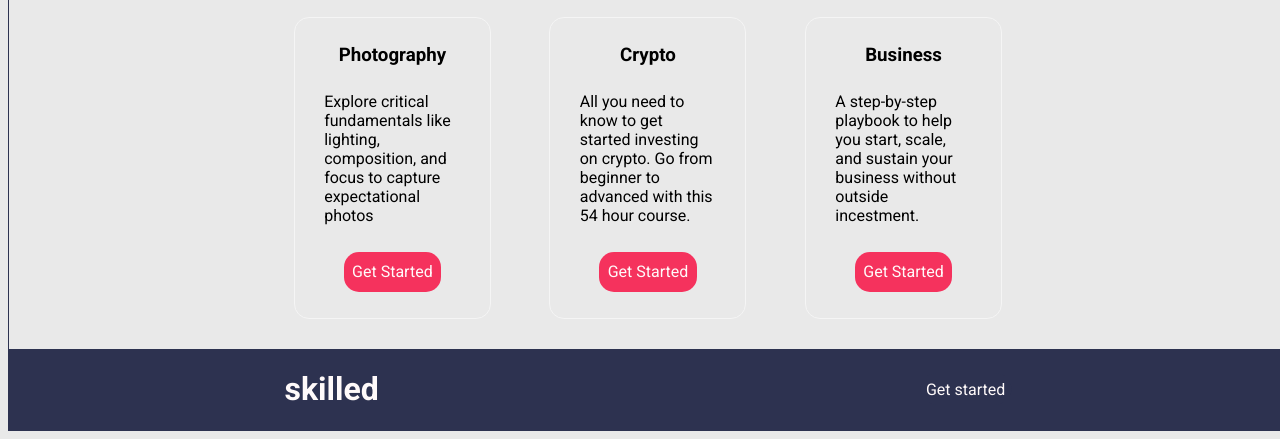
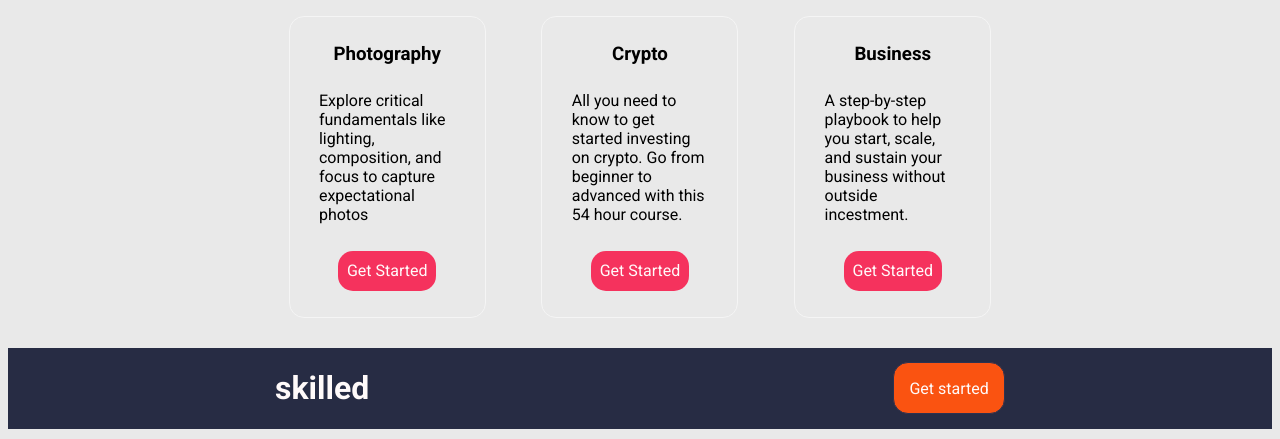
Before and after one commit to 629949/skilled-e-landing-page, a plain HTML site: page index.html in a window 1280 px wide. Shown: the part 725-1164 px from the top of the page. Drawn offline with Linux system fonts and the light colour scheme; a web font is replaced by a local one.

Commit message:
new edits

```diff
--- a/index.css
+++ b/index.css
@@ -6,8 +6,6 @@ body {
     flex-direction: column;
     font-family: "Roboto", sans-serif;
     background-color: #e9e9e9;
-    width: 100%;
-    border: 1px solid #2D3250;
 }
 
 /* this is for the heading */
@@ -100,6 +98,11 @@ h2 {
     border-radius: 25px;
 }
 
+.more-info {
+    display: flex;
+    flex-direction: column;
+}
+
 .courses {
     display: flex;
     justify-content: space-around;
@@ -179,10 +182,31 @@ footer {
 
 }
 
-footer .nav {
+footer .nav-footer {
     display: flex;
     justify-content: space-around;
     width: 100%;
-    background-color: #2D3250;
+    background-color: #272c44;
     color: snow;
+    align-items: center;
 }
+
+.nav-footer h6 {
+    display: flex;
+    font-size: x-large;
+    font-weight: 800px;
+}
+
+.nav-footer a{
+    display: flex;
+    margin-right: 5px;
+    text-decoration: none;
+    color: snow;
+    border: 1px solid #2D3250;
+    height: 50px;
+    width: 110px;
+    background-color: #fa5311;
+    align-items: center;
+    justify-content: center;
+    border-radius: 15px;
+}
--- a/index.html
+++ b/index.html
@@ -70,7 +70,7 @@
     </section>
 </body>
 <footer>
-    <div class="nav">
+    <div class="nav-footer">
         <h1>skilled</h1>
         <a href="sign-up.html">Get started</a>
     </div>
```
